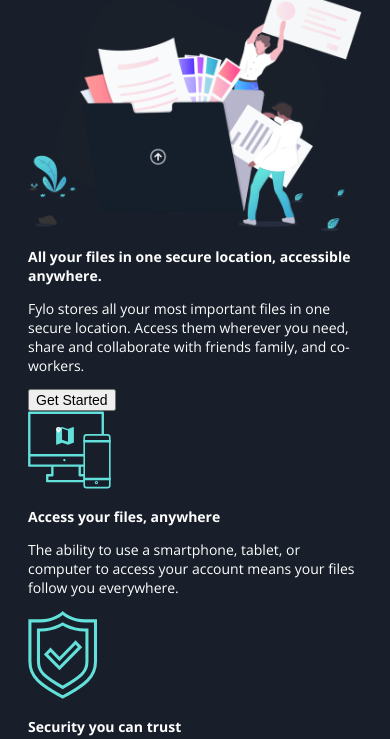
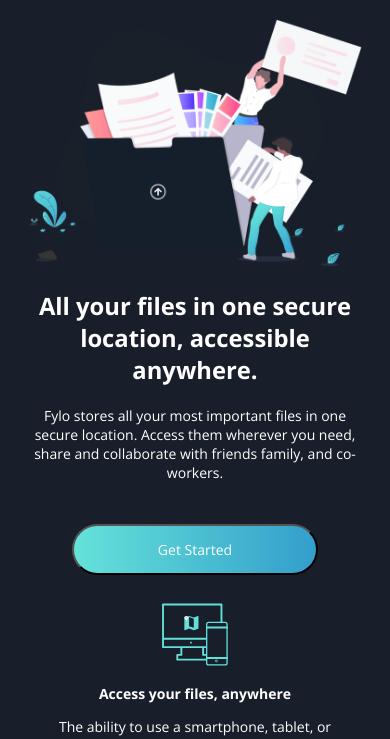
Before and after one commit to dhruvtrip/fylo-dark-challenge, a plain HTML site: page index.html in a window 390 px wide. Shown: the part 69-808 px from the top of the page. Drawn offline with nearby package versions, Linux system fonts and the light colour scheme.

Commit message:
mobile first hero section

```diff
--- a/styles/style.scss
+++ b/styles/style.scss
@@ -15,9 +15,11 @@ $bg-testimonials: hsl(219, 30%, 18%);
 
 $font-color: white;
 
-$accent-cta-active: hsl(176, 68%, 64%);
-$accent-cta-default: hsl(198, 60%, 50%);
+$accent-cta: linear-gradient(90deg, rgba(101,226,217,1) 0%, rgba(51,158,204,1) 100%);
 $accent-error: hsl(0, 100%, 63%);
+
+$font-weight-lg: 700;
+$font-weight-sm: 400;
 
 *{
     font-size: 14px;
@@ -39,6 +41,7 @@ nav{
     align-items: center;
     color: $font-color;
     font-family: $font-stack-primary;
+    padding-bottom: 2.5em;
 
     a{
         font-size: .9rem;
@@ -47,6 +50,38 @@ nav{
     }
 
 }
+
+.hero{
+    text-align: center;
+
+
+
+
+}
+
+h1{
+    font-size: 1.7rem;
+    font-weight:$font-weight-lg;
+}
+
+.cta-start{
+    padding: 1em 6em;
+    border-radius: $accent-cta;
+    font-family: $font-stack-secondary;
+    background: $accent-cta;
+    color: $font-color;
+    margin: 2em;
+    border-radius: 30px;
+}
+
+.feature{
+    text-align: center;
+
+    img{
+        width: 20%;
+    }
+}
+
 
 
 
```
Also changed, not shown: styles/style.css, 1 other file.
